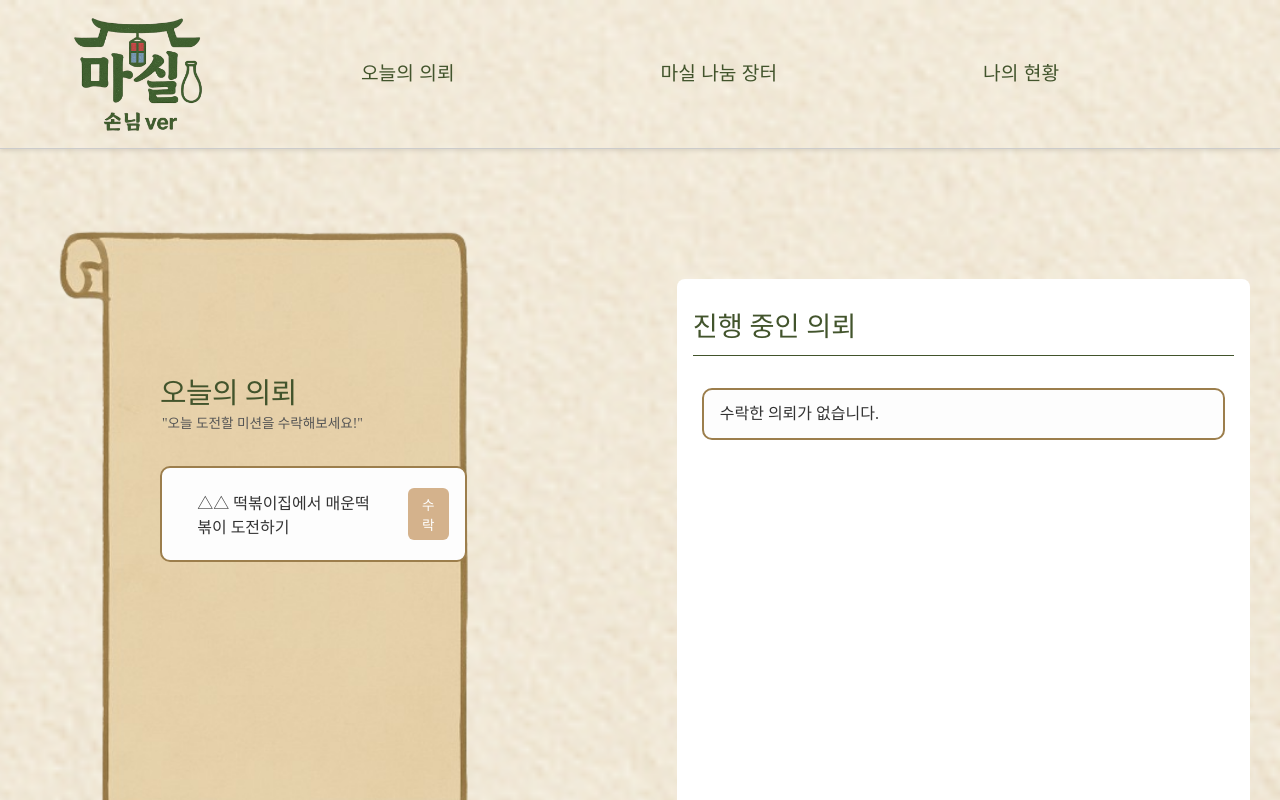
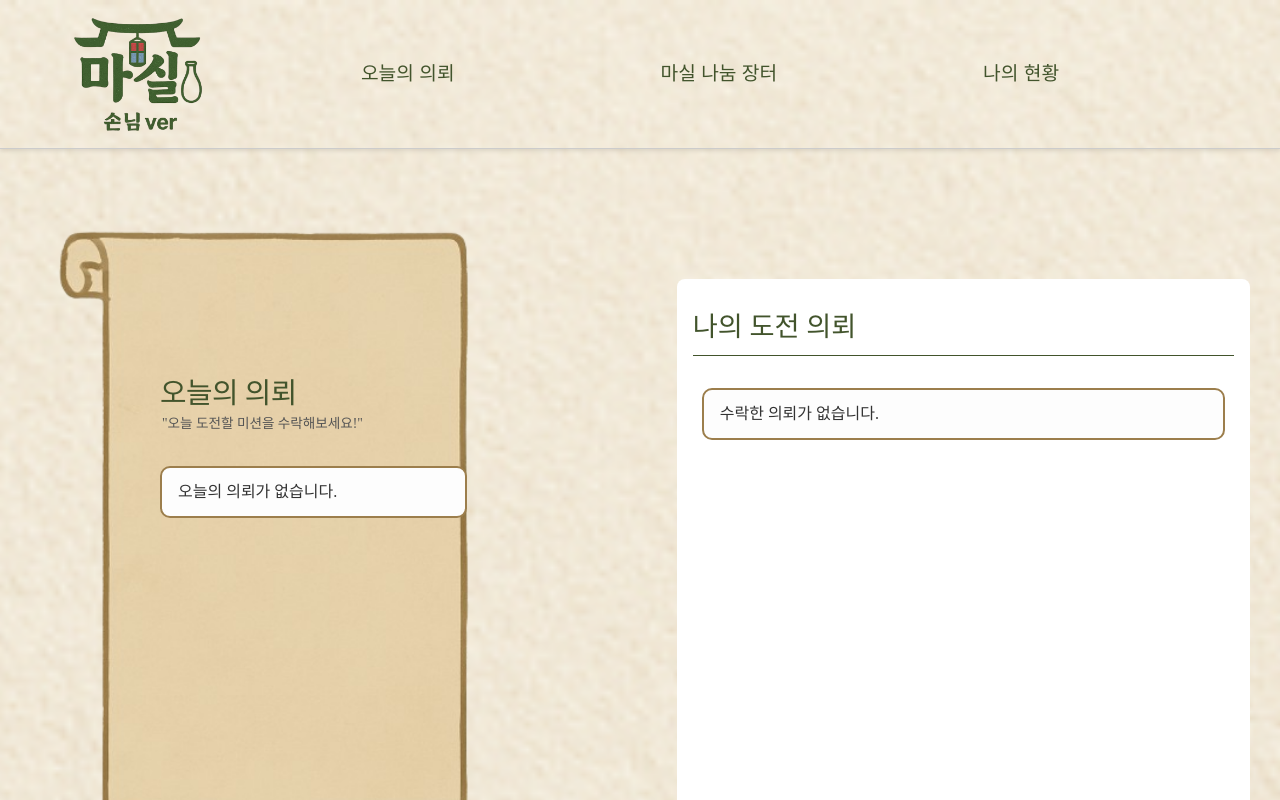
Before and after one commit to BBoyeon/InDev_front, a React (Vite) app: page /customer-quest in a window 1280 px wide. Shown: the top 800 px of the page. Built offline with nearby package versions, Linux system fonts and the light colour scheme; a web font is replaced by a local one.

Commit message:
중간수정 (customerquest랑 sharemarket

```diff
--- a/src/Customer/CustomerQuest/CustomerQuest.jsx
+++ b/src/Customer/CustomerQuest/CustomerQuest.jsx
@@ -1,28 +1,87 @@
+// src/Customer/CustomerQuest/CustomerQuest.jsx
 import React, { useState, useEffect } from 'react'
+import axios from 'axios'
 import './CustomerQuest.css'
 import AppHeader from '../CustomerAppHeader/AppHeader'
 
-const questList = [
-  { title: '○○ 불닭발에서 튤립닭발 먹기', content: '매운 튤립 닭발을 먹고 인증샷 남기기', reward: '스탬프 1개' },
-  { title: '△△ 떡볶이집에서 매운떡볶이 도전하기', content: '가장 매운 단계 도전 성공하기', reward: '음료 1개' },
-  { title: '☆☆ 카페에서 민트초코 음료 마시기', content: '민트초코 라떼 사진 찍기', reward: '포인트 100점' }
-]
-
 const CustomerQuest = () => {
-  const [todayQuest, setTodayQuest] = useState(null)
+  const [todayQuests, setTodayQuests] = useState([])
   const [ongoingQuests, setOngoingQuests] = useState([])
   const [selectedQuest, setSelectedQuest] = useState(null)
 
   useEffect(() => {
-    const random = questList[Math.floor(Math.random() * questList.length)]
-    setTodayQuest(random)
+    // 1. localStorage 먼저 확인
+    const savedOngoing = localStorage.getItem("ongoingQuests")
+    const savedToday = localStorage.getItem("todayQuests")
+
+    if (savedOngoing && savedToday) {
+      console.log("✅ localStorage 데이터 복원")
+      setOngoingQuests(JSON.parse(savedOngoing))
+      setTodayQuests(JSON.parse(savedToday))
+      return // ⭐ 서버 요청 아예 안 함
+    }
+
+    // 2. 없을 때만 서버 요청
+    const fetchQuests = async () => {
+      try {
+        const customerId = localStorage.getItem("currentCustomerId")
+        if (!customerId) {
+          console.error("고객 ID가 없습니다. 로그인 또는 회원가입을 먼저 진행하세요.")
+          return
+        }
+
+        const url = `https://indev-project.p-e.kr/mission/assign/${customerId}/`
+        const res = await axios.get(url)
+
+        const assigned = []
+        const ing = []
+
+        res.data.missions.forEach(m => {
+          const quest = {
+            assignId: m.id,
+            id: m.owner_mission.id,
+            title: m.owner_mission.title,
+            content: m.owner_mission.content,
+            reward: m.owner_mission.reward,
+            status: m.status
+          }
+          if (m.status === 'ASSIGNED') assigned.push(quest)
+          if (m.status === 'ING') ing.push(quest)
+        })
+
+        const shuffled = assigned.sort(() => 0.5 - Math.random())
+        const randomThree = shuffled.slice(0, 3)
+
+        setTodayQuests(randomThree)
+        setOngoingQuests(ing)
+
+        // ⭐ 서버에서 가져온 초기 데이터도 저장
+        localStorage.setItem("todayQuests", JSON.stringify(randomThree))
+        localStorage.setItem("ongoingQuests", JSON.stringify(ing))
+      } catch (err) {
+        console.error("퀘스트 불러오기 실패:", err.response?.data || err.message)
+      }
+    }
+
+    fetchQuests()
   }, [])
 
-  const handleAccept = () => {
-    if (todayQuest) {
-      setOngoingQuests([...ongoingQuests, { ...todayQuest, status: '진행 중' }])
-      setTodayQuest(null)
-    }
+  // 3. 변경될 때마다 localStorage 업데이트
+  useEffect(() => {
+    localStorage.setItem("ongoingQuests", JSON.stringify(ongoingQuests))
+    localStorage.setItem("todayQuests", JSON.stringify(todayQuests))
+  }, [ongoingQuests, todayQuests])
+
+  const handleAccept = (quest) => {
+    const reassigned = ongoingQuests.map(q => ({ ...q, status: 'ASSIGNED' }))
+    const newlyAccepted = { ...quest, status: 'ING' }
+
+    setTodayQuests(prev => {
+      const filtered = prev.filter(q => q.id !== quest.id)
+      return [...filtered, ...reassigned]
+    })
+
+    setOngoingQuests([newlyAccepted])
   }
 
   return (
@@ -38,41 +97,48 @@ const CustomerQuest = () => {
           </p>
 
           <div className="customer-mission-list">
-            {todayQuest ? (
-              <div className="customer-mission-hanjul-today">
+            {todayQuests.length > 0 ? (
+              todayQuests.map((quest) => (
+                <div key={quest.assignId} className="customer-mission-hanjul-today">
                   <button
                     className="mission-title-button"
-                  onClick={() => setSelectedQuest(todayQuest)}
+                    onClick={() => setSelectedQuest(quest)}
                   >
-                  {todayQuest.title}
+                    {quest.title}
                   </button>
-                <button onClick={handleAccept} className="customer-accept-button">
+                  <button
+                    onClick={() => handleAccept(quest)}
+                    className="customer-accept-button"
+                  >
                     수락
                   </button>
                 </div>
+              ))
             ) : (
-              <div className="customer-mission-hanjul-today">오늘의 의뢰를 수락하셨습니다!</div>
+              <div className="customer-mission-hanjul-today">
+                오늘의 의뢰가 없습니다.
+              </div>
             )}
           </div>
         </div>
 
-        {/* 진행 중인 의뢰 */}
+        {/* 나의 도전 의뢰 */}
         <div className="customer-nowquest">
-          <h1 className="customer-nowquest-title">진행 중인 의뢰</h1>
+          <h1 className="customer-nowquest-title">나의 도전 의뢰</h1>
           <div className="customer-mission-list">
             {ongoingQuests.length === 0 ? (
-              <div className="customer-mission-hanjul-ongoing">수락한 의뢰가 없습니다.</div>
+              <div className="customer-mission-hanjul-ongoing">
+                수락한 의뢰가 없습니다.
+              </div>
             ) : (
-              ongoingQuests.map((quest, idx) => (
-                <div key={idx} className="customer-mission-hanjul-ongoing">
+              ongoingQuests.map((quest) => (
+                <div key={quest.assignId} className="customer-mission-hanjul-ongoing">
                   <div>
                     <strong>의뢰 제목 : {quest.title}</strong>
                     <p>내용 : {quest.content}</p>
                     <p>보상 : {quest.reward}</p>
                   </div>
-                  <span className={`quest-status ${quest.status === '완료' ? 'completed' : 'ongoing'}`}>
-                    {quest.status}
-                  </span>
+                  <span className="quest-status ongoing">{quest.status}</span>
                 </div>
               ))
             )}
--- a/src/ShareMarket.jsx
+++ b/src/ShareMarket.jsx
@@ -134,6 +134,7 @@ const ShareMarket = () => {
             </div>
 
             <h3>{post.title}</h3>
+            <p>{post.neighborhood}</p>
             <p>{post.content}</p>
 
             {/* ✅ 이미지 표시 */}
```
Lines whose indentation alone changed are shown as unchanged.
